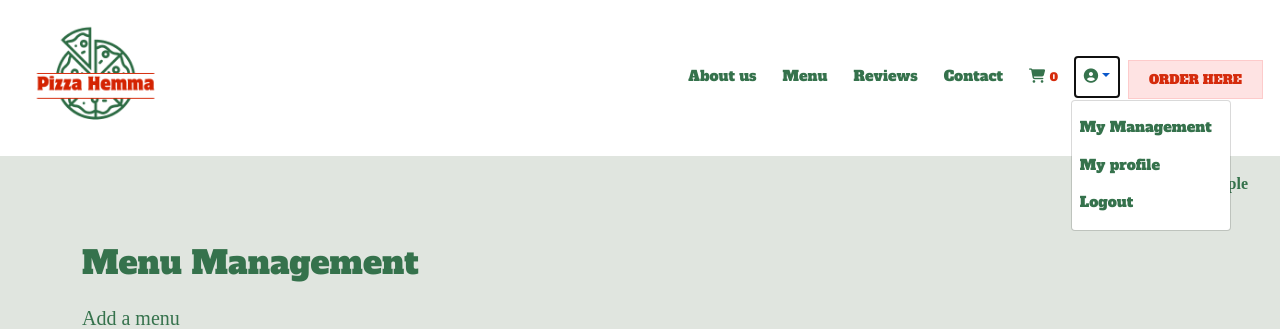
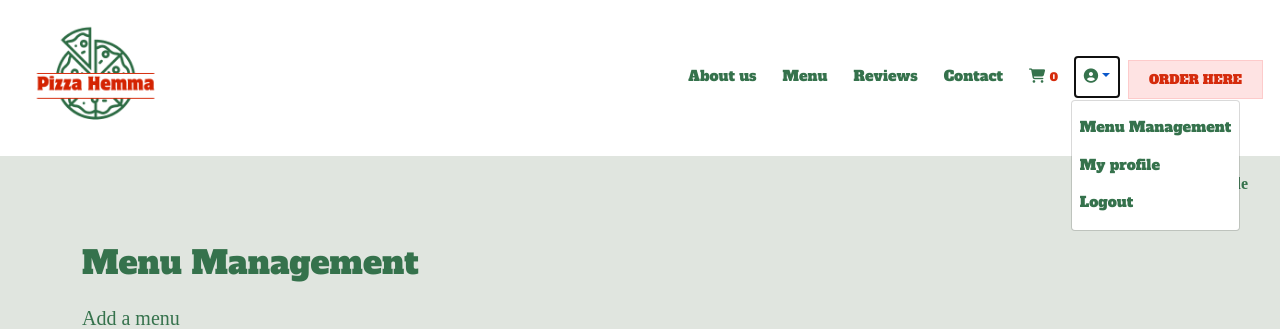
Before and after one commit to Chatlada-Nina/pizza-hemma, a Django app: page /menu/add/ in a window 1280 px wide, after a click on "account". Shown: the top 329 px of the page. Run offline with Django 4.2, Linux system fonts and the light colour scheme; the visitor is signed in with stand-in values (Sample User, id 1); data that the repository does not hold is empty; some libraries are stand-ins or nearby versions; some web fonts are replaced.

Commit message:
Finish add menu functionality

```diff
--- a/menu/views.py
+++ b/menu/views.py
@@ -1,4 +1,5 @@
-from django.shortcuts import render
+from django.shortcuts import render, redirect, reverse, get_object_or_404
+from django.contrib import messages
 from .models import MenuItem, MenuList
 from .forms import MenuForm
 
@@ -28,8 +29,18 @@ def all_menus(request):
 
 
 def add_menu(request):
-    """ Add a menu to the restaurant """
-    form = MenuForm()
+    """ Add a menu to the restaurant site """
+    if request.method == 'POST':
+        form = MenuForm(request.POST, request.FILES)
+        if form.is_valid():
+            form.save()
+            messages.success(request, "Menu added!")
+            return redirect(reverse('add_menu'))
+        else:
+            messages.error(request, "Failed adding menu. Please ensure the form is valid.")
+    else:
+        form = MenuForm()
+
     template = 'menu/add_menu.html'
     context = {
         'form': form,
--- a/profiles/views.py
+++ b/profiles/views.py
@@ -18,8 +18,10 @@ def profile(request):
         if form.is_valid():
             form.save()
             messages.success(request, 'Profile updated successfully')
-
-    form = UserProfileForm(instance=profile)
+        else:
+            messages.error(request, "Failed adding menu. Please ensure the form is valid.")
+    else:
+        form = UserProfileForm(instance=profile)
     orders = profile.orders.all()
 
     template = 'profiles/profile.html'
--- a/templates/base.html
+++ b/templates/base.html
@@ -106,7 +106,7 @@
                 {% if user.is_authenticated %}
                 {% if request.user.is_superuser %}
                 <li>
-                <a href="" class="nav-link dropdown-item">My Management</a>
+                <a href="{% url 'add_menu' %}" class="nav-link dropdown-item">Menu Management</a>
                 </li>
                 {% endif %}
                 <li>
```
